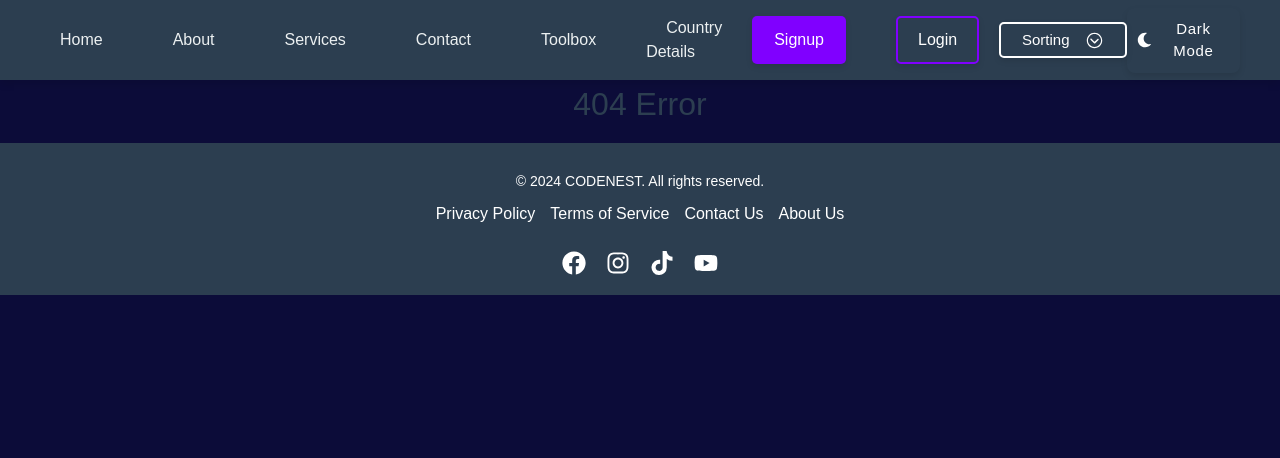
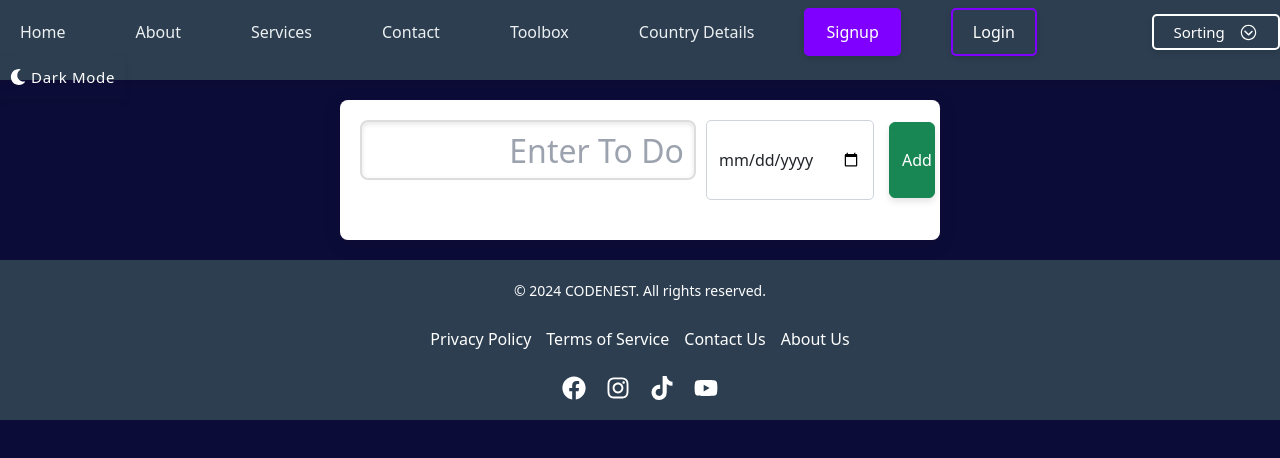
Before and after one commit to codenest20/react-fun-website, a React (Vite) app: page /todo in a window 1280 px wide. Before the commit this address had no page. Shown: the top 458 px of the page. Built offline with nearby package versions, Linux system fonts and the light colour scheme.

Commit message:
Css is applied to ToDO App

```diff
--- a/package.json
+++ b/package.json
@@ -13,6 +13,7 @@
     "@auth0/auth0-react": "^2.2.4",
     "@react-pdf-viewer/core": "^3.12.0",
     "axios": "^1.7.7",
+    "bootstrap": "^5.3.3",
     "html2pdf.js": "^0.10.2",
     "react": "^18.3.1",
     "react-dom": "^18.3.1",
--- a/src/App.jsx
+++ b/src/App.jsx
@@ -22,6 +22,7 @@ import Toolbox from "./Toolbox/Toolbox";
 import Weather from "./Components/Weather/Weather";
 import UnitConverter from "./Components/UnitConverter/UnitConverter";
 import PDFConverter from "./Components/PdfConverter/PDFConverter";
+import Form from "./Components/ToDoApp/Form";
 
 export const myContext = createContext();
 
@@ -131,6 +132,10 @@ function App() {
           element : <PDFConverter />,
         },
         {
+          path : "/todo",
+          element : <Form />,
+        },
+        {
           path: "*",
           element: <Error />,
         },
--- a/src/Components/ToDoApp/Button.jsx
+++ b/src/Components/ToDoApp/Button.jsx
@@ -1,9 +1,13 @@
-
-function Button(props){
-  return <>
-  <button type="button" className={`btn btn-${props.tags}`} onClick={props.clickButton} >{props.title}</button>
-  </>
+function Button(props) {
+  return (
+    <button
+      type="button"
+      className={`btn btn-${props.tags}`}
+      onClick={props.clickButton}
+    >
+      {props.title}
+    </button>
+  );
 }
 
-
 export default Button;
--- a/src/Components/ToDoApp/Data.jsx
+++ b/src/Components/ToDoApp/Data.jsx
@@ -1,27 +1,15 @@
-import Button from "./Button";
-import "../style/Data.css";
+import styles from "./Form.module.css"
 
-function Data(props) {
+function Data({ todo, date, clickButton }) {
   return (
-    <>
-      <div class="container text-center data-container">
-        <div class="row">
-          <div class="col-sm-6">
-            <p> {props.todo} </p>
-          </div>
-          <div class="col-sm-4">
-            <p>{props.date}</p>
-          </div>
-          <div class="col-sm-2">
-            <Button
-              tags="danger"
-              title="Delete"
-              clickButton={props.clickButton}
-            />
-          </div>
-        </div>
+    <li className={styles.dataItem}>
+      <div>
+        <strong>{todo}</strong> - <span>{date}</span>
       </div>
-    </>
+      <button className={styles.deleteButton} onClick={clickButton}>
+        Delete
+      </button>
+    </li>
   );
 }
 
--- a/src/Components/ToDoApp/Form.jsx
+++ b/src/Components/ToDoApp/Form.jsx
@@ -1,7 +1,7 @@
 import { useState } from "react";
 import Button from "./Button";
-import "../style/Form.css";
 import Data from "./Data";
+import styles from "./Form.module.css";
 
 function Form() {
   const [todo, setTodo] = useState("");
@@ -10,7 +10,7 @@ function Form() {
 
   function addData() {
     if (todo && date) {
-      let newArray = [...array, { todo, date }];
+      const newArray = [...array, { todo, date }];
       setArray(newArray);
       setDate("");
       setTodo("");
@@ -18,52 +18,40 @@ function Form() {
   }
 
   function deleteData(index) {
-    const newArray = array.filter((_, i) => i != index);
+    const newArray = array.filter((_, i) => i !== index);
     setArray(newArray);
   }
 
   return (
-    <>
-      <div class="container text-center">
-        <div class="row">
-          <div class="col-sm-6">
+    <div className={styles.container}>
+      <div className={styles.row}>
         <input
           type="text"
-              className="form-control"
-              id=""
+          className={styles.formControl}
           placeholder="Enter To Do"
           value={todo}
           onChange={(e) => setTodo(e.target.value)}
         />
-          </div>
-          <div class="col-sm-4">
         <input
           type="date"
-              className="form-control"
-              id=""
+          className={styles.date}
           value={date}
           onChange={(e) => setDate(e.target.value)}
         />
-          </div>
-          <div class="col-sm-2">
-            <Button tags="success" title="Add" clickButton={addData} />
-          </div>
-        </div>
+        <Button tags="success" title="Add" clickButton={addData} className={styles.button} />
       </div>
 
-      {array.map((item, index) => {
-        return (
+      <ul className={styles.dataList}>
+        {array.map((item, index) => (
           <Data
             key={index}
             todo={item.todo}
             date={item.date}
-            clickButton={() => {
-              deleteData(index);
-            }}
+            clickButton={() => deleteData(index)}
           />
-        );
-      })}
-    </>
+        ))}
+      </ul>
+    </div>
   );
 }
 
--- /dev/null
+++ b/src/Components/ToDoApp/Form.module.css
@@ -0,0 +1,88 @@
+.container {
+  max-width: 600px;
+  height: auto;
+  margin: 20px auto;
+  padding: 20px;
+  border-radius: 8px;
+  background-color: #ffffff;
+  box-shadow: 0 4px 20px rgba(0, 0, 0, 0.1);
+}
+
+.row {
+  display: grid;
+  grid-template-columns: 60% 30% 10%;
+  gap: 10px;
+  margin-bottom: 15px;
+}
+
+.formControl {
+  padding: 12px;
+  border: 1px solid #ced4da;
+  border-radius: 5px;
+  font-size: 0.5rem;
+  transition: border-color 0.3s ease;
+}
+
+.date {
+  padding: 12px;
+  border: 1px solid #ced4da;
+  border-radius: 5px;
+  font-size: 1rem;
+  transition: border-color 0.3s ease;
+}
+
+.button {
+  padding: 12px;
+}
+
+.formControl:focus,
+.date:focus {
+  outline: none;
+  border-color: #007bff;
+}
+
+.dataList {
+  list-style: none;
+  padding: 0;
+  margin-top: 20px;
+}
+
+.dataItem {
+  display: flex;
+  justify-content: space-between;
+  align-items: center;
+  background-color: #f8f9fa;
+  padding: 12px;
+  border-radius: 5px;
+  margin-bottom: 10px;
+  box-shadow: 0 1px 5px rgba(0, 0, 0, 0.1);
+}
+
+.deleteButton {
+  background-color: #dc3545;
+  border: none;
+  border-radius: 5px;
+  padding: 8px 14px;
+  color: #fff;
+  cursor: pointer;
+  transition: background-color 0.3s ease, transform 0.2s ease;
+  font-size: 0.9rem;
+}
+
+.deleteButton:hover {
+  background-color: #c82333;
+  transform: translateY(-2px);
+}
+
+@media (max-width: 600px) {
+  .row {
+    grid-template-columns: 1fr; /* Stack columns on small screens */
+  }
+
+  .formControl,
+  .date,
+  .button {
+    width: 100%; /* Full width on smaller screens */
+    margin-bottom: 10px;
+  }
+}
```
Also changed, not shown: src/main.jsx (+1 -11 lines), 1 other file (tests, documents, lock files or other folders). Lines whose indentation alone changed are shown as unchanged.
